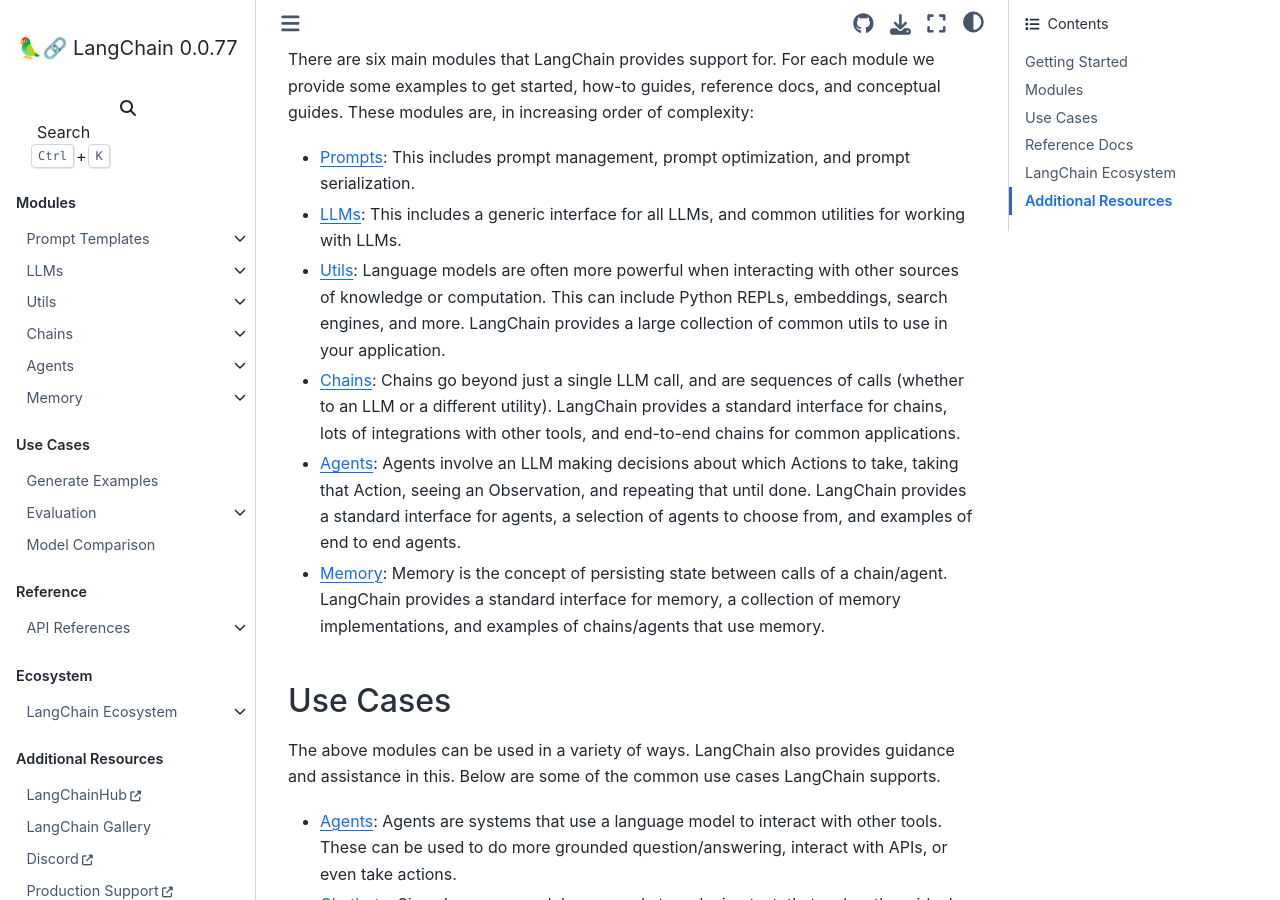
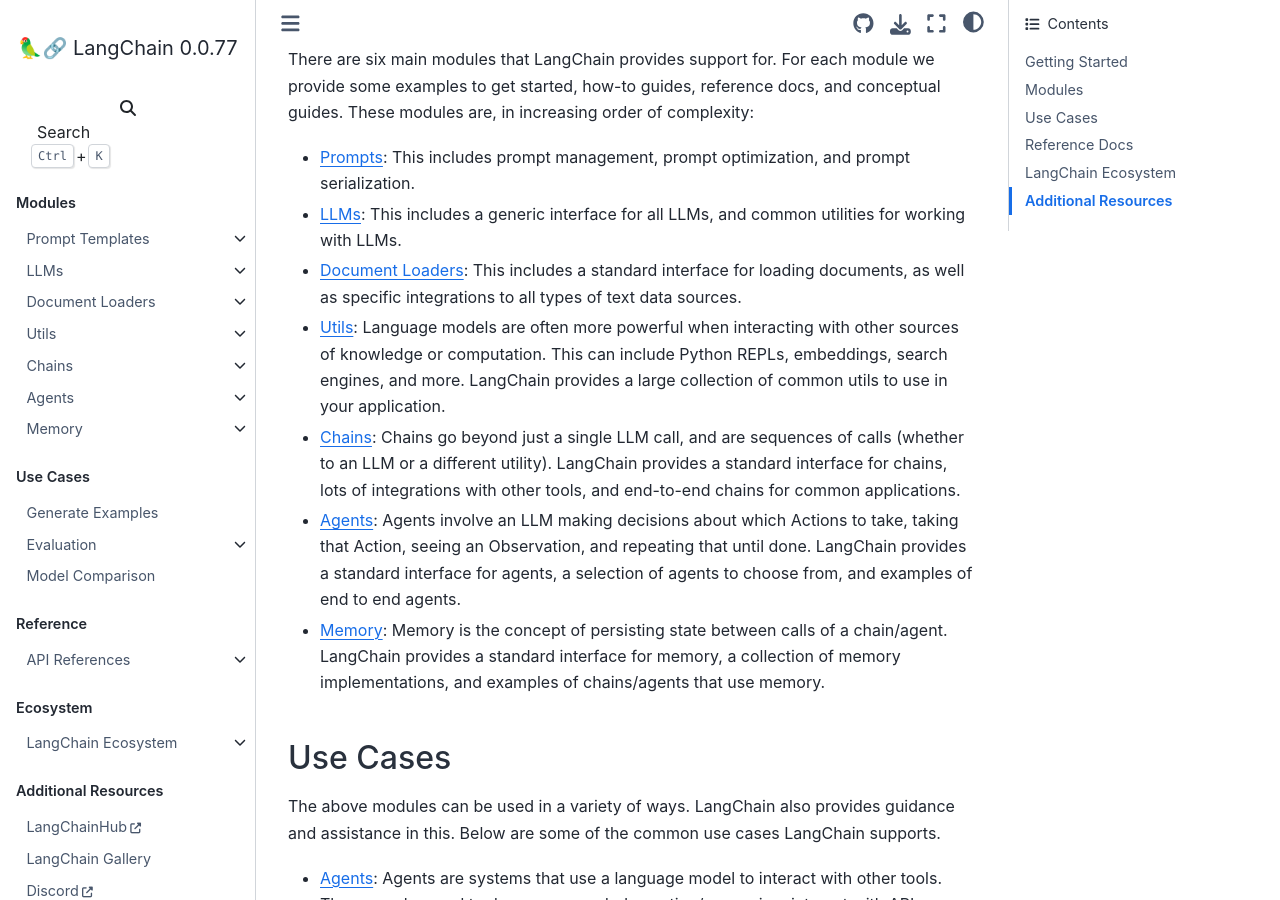
Before and after one commit to ZinedineDumas/React-Python, a Sphinx documentation site: the page built from docs/index.rst, in a window 1280 px wide and 900 px high, scrolled down 913 px. Built offline with Sphinx 7.4.7 and the Sphinx Book theme 1.1.4, drawn with Linux system fonts in a browser that asks for light colours; pages that are not in the unit, such as notebooks, are missing from menus.

Commit message:
update docs (#905)

```diff
--- a/docs/index.rst
+++ b/docs/index.rst
@@ -51,6 +51,8 @@ These modules are, in increasing order of complexity:
 
 - `LLMs <./modules/llms.html>`_: This includes a generic interface for all LLMs, and common utilities for working with LLMs.
 
+- `Document Loaders <./modules/document_loaders.html>`_: This includes a standard interface for loading documents, as well as specific integrations to all types of text data sources.
+
 - `Utils <./modules/utils.html>`_: Language models are often more powerful when interacting with other sources of knowledge or computation. This can include Python REPLs, embeddings, search engines, and more. LangChain provides a large collection of common utils to use in your application.
 
 - `Chains <./modules/chains.html>`_: Chains go beyond just a single LLM call, and are sequences of calls (whether to an LLM or a different utility). LangChain provides a standard interface for chains, lots of integrations with other tools, and end-to-end chains for common applications.
@@ -68,6 +70,7 @@ These modules are, in increasing order of complexity:
 
    ./modules/prompts.md
    ./modules/llms.md
+   ./modules/document_loaders.md
    ./modules/utils.md
    ./modules/chains.md
    ./modules/agents.md
```
Also changed, not shown: docs/modules/document_loaders/examples/export_format.png (deleted), docs/modules/document_loaders/examples/export_notion.png (deleted), docs/modules/document_loaders/examples/notion.ipynb.
